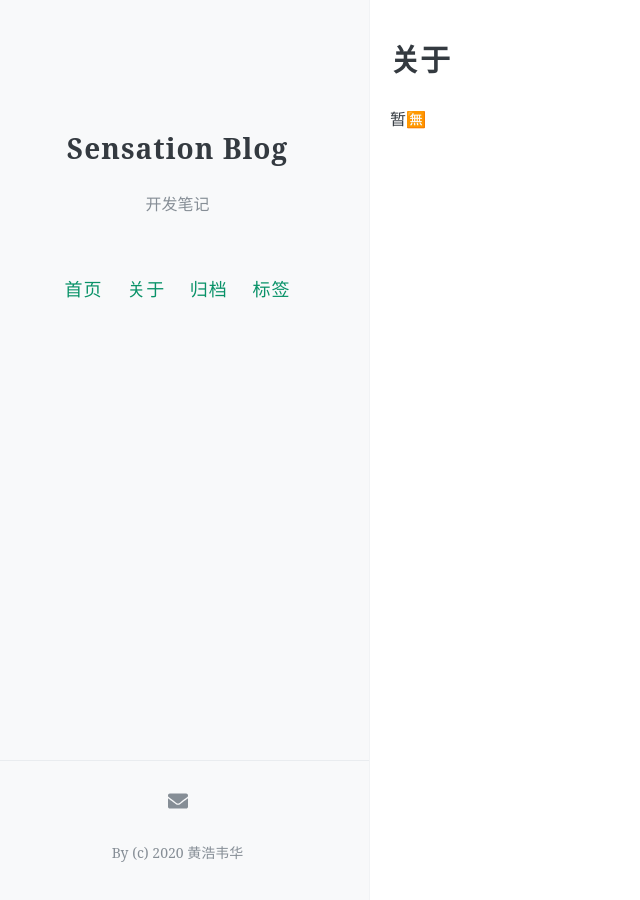
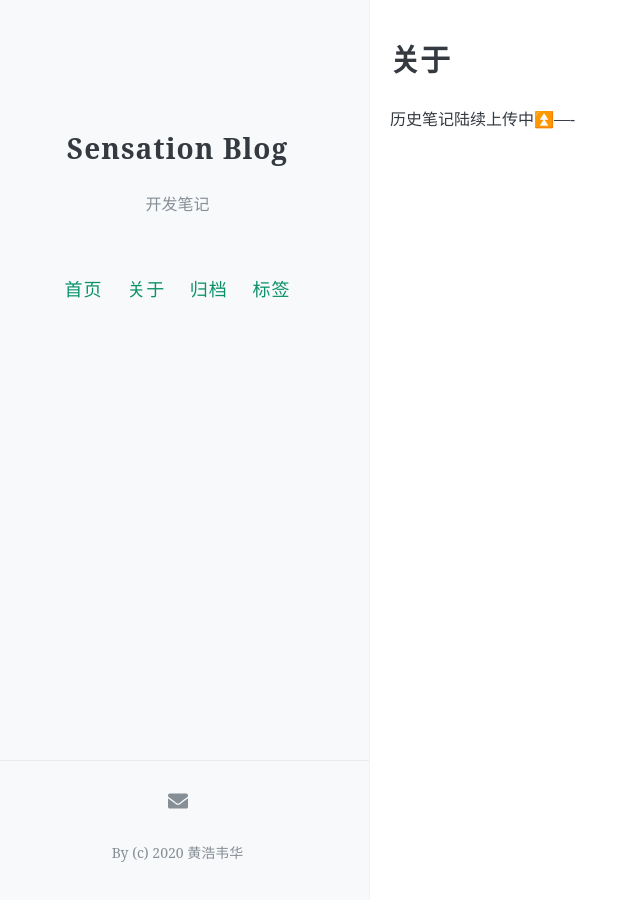
Before and after one commit to SensationG/blog, a Jekyll site: the page built from about.md, in a window 1280 px wide. Shown: the whole page, without its empty margins (14-654 px from the left). Built offline with Jekyll 4.4.1, drawn with Linux system fonts in a browser that asks for light colours; comment, search, counter and statistics services are not loaded.

Commit message:
Update about.md

```diff
--- a/about.md
+++ b/about.md
@@ -4,4 +4,4 @@ title: 关于
 permalink: /about/
 ---
 
-暂🈚️
+历史笔记陆续上传中⏫----
```
